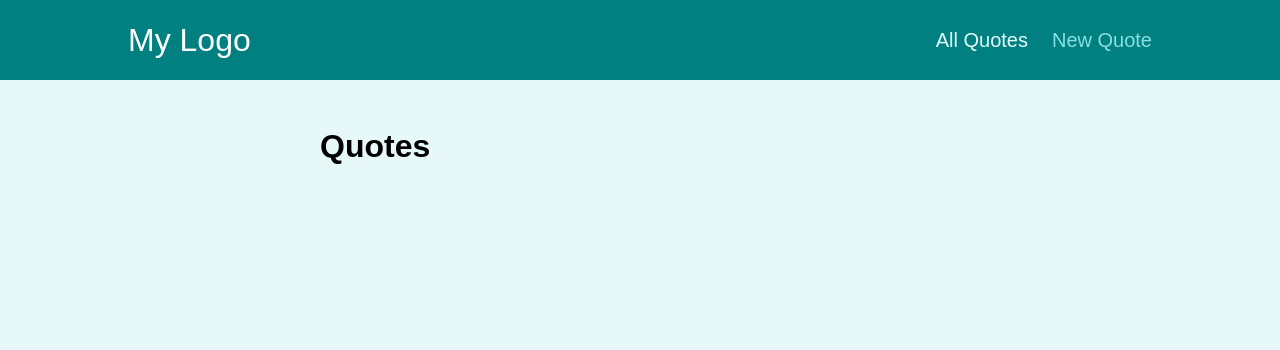
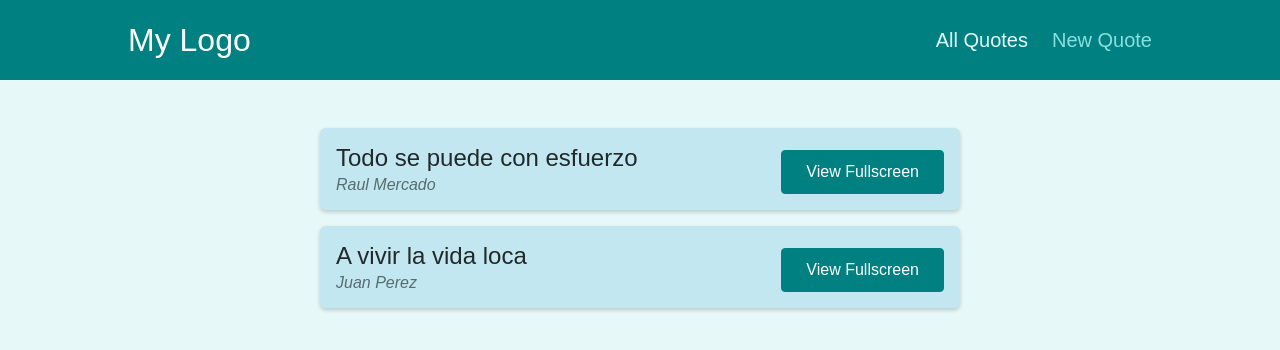
Before and after one commit to raulmercadox/react-router2, a React (Create React App) app: page /quotes in a window 1280 px wide. Shown: the top 350 px of the page. Built offline with nearby package versions, Linux system fonts and the light colour scheme.

Commit message:
Se agrega formularios de lista y nuevo quote

```diff
--- a/src/components/quotes/QuoteForm.js
+++ b/src/components/quotes/QuoteForm.js
@@ -1,7 +1,7 @@
 import { useRef } from 'react';
 
-import Card from '../ui/Card';
-import LoadingSpinner from '../ui/LoadingSpinner';
+import Card from '../UI/Card';
+import LoadingSpinner from '../UI/LoadingSpinner';
 import classes from './QuoteForm.module.css';
 
 const QuoteForm = (props) => {
--- a/src/components/quotes/QuoteList.js
+++ b/src/components/quotes/QuoteList.js
@@ -1,4 +1,4 @@
-import { Fragment } from 'react';
+import {Fragment} from 'react';
 
 import QuoteItem from './QuoteItem';
 import classes from './QuoteList.module.css';
--- a/src/pages/NewQuote.js
+++ b/src/pages/NewQuote.js
@@ -1,5 +1,10 @@
+import QuoteForm from "../components/quotes/QuoteForm";
+
 const NewQuote = () => {
-    return <h1>New Quote</h1>
+    const addQuoteHandler = (quote) => {
+        console.log(quote);
+    }
+    return <QuoteForm onAddQuote={addQuoteHandler()} />
 }
 
 export default NewQuote;
--- a/src/pages/Quotes.js
+++ b/src/pages/Quotes.js
@@ -1,5 +1,12 @@
+import QuoteList from "../components/quotes/QuoteList";
+
+const DUMMY_QUOTES = [
+    {id: 1, author: "Raul Mercado", text:"Todo se puede con esfuerzo"},
+    {id: 2, author: "Juan Perez", text:"A vivir la vida loca"},
+]
+
 const Quotes = () => {
-    return <h1>Quotes</h1>
+    return <QuoteList quotes={DUMMY_QUOTES}/>
 }
 
 export default Quotes;
```
Lines whose indentation alone changed are shown as unchanged.
